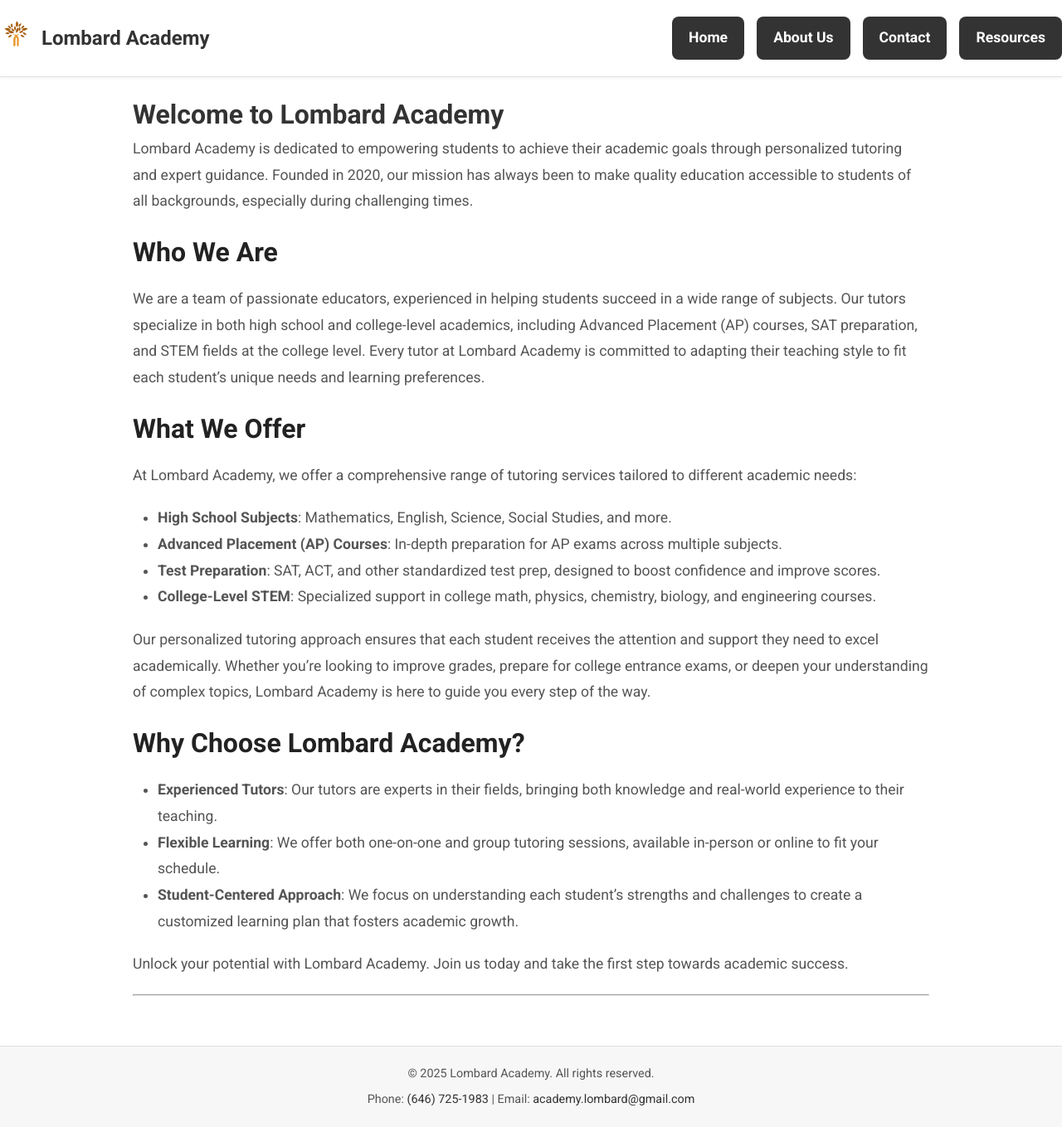
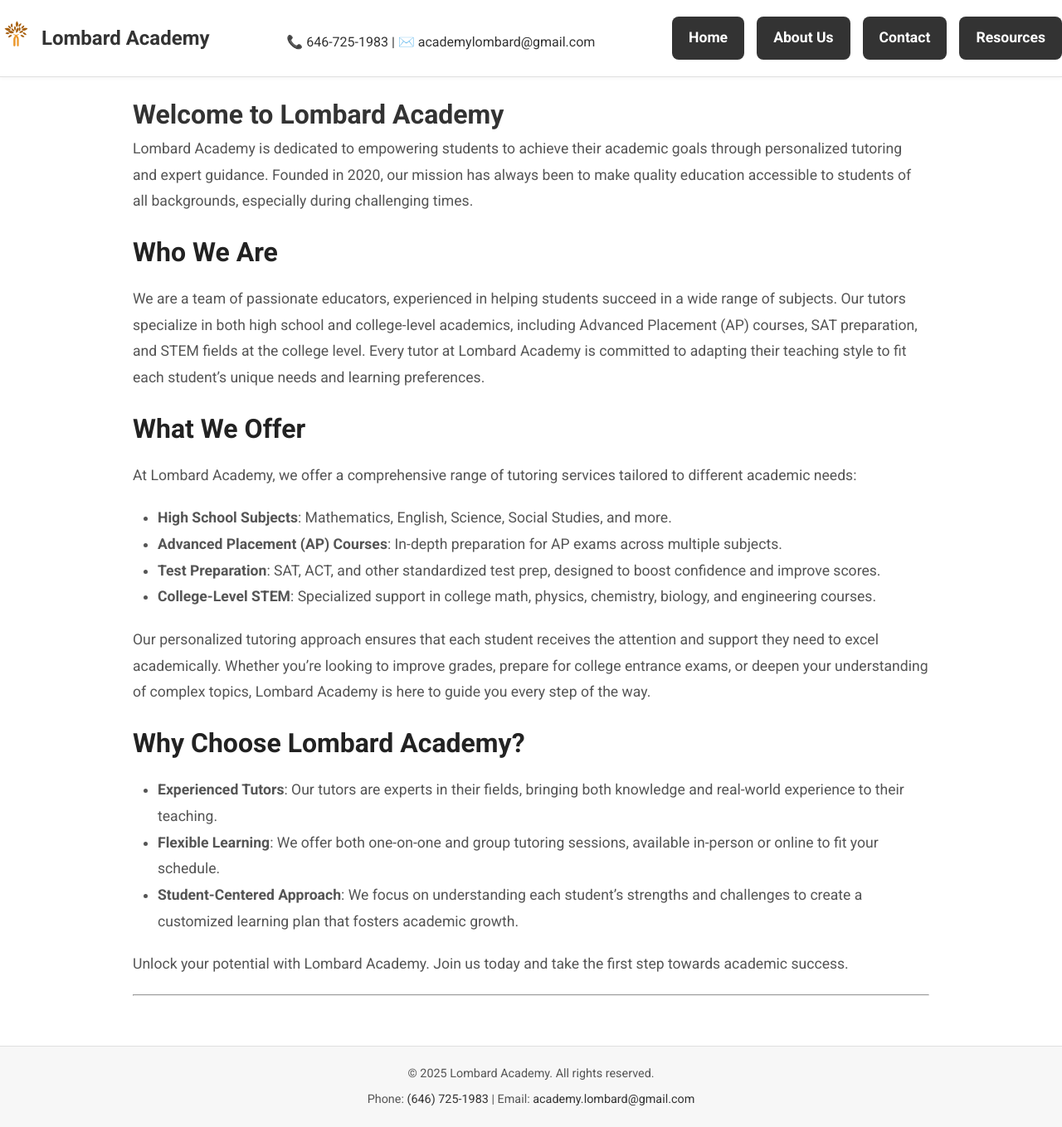
Before and after one commit to nicholasl25/lombardacademy, a Jekyll site: the page built from index.md, in a window 1280 px wide. Shown: the whole page at 83% size. Built offline with Jekyll 4.4.1, drawn with Linux system fonts in a browser that asks for light colours.

Commit message:
Added email and phone number to header
- Updated CNAME

```diff
--- a/CNAME
+++ b/CNAME
@@ -1 +1 @@
-https://www.lombardacademy.xyz
+lombardacademy.xyz
--- a/_includes/header.html
+++ b/_includes/header.html
@@ -4,6 +4,10 @@
             <img src="{{ '/assets/images/Brand/logo.png' | relative_url }}" alt="Lombard Academy Logo" class="logo-image">
         </a>
         <span class="site-title">Lombard Academy</span>
+    </div>
+    <div class="contact-info" style="margin-top: 10px; font-size: 1rem;">
+        <span>📞 <a href="tel:6467251983" style="color: inherit; text-decoration: none;">646-725-1983</a></span> |
+        <span>✉️ <a href="mailto:academylombard@gmail.com" style="color: inherit; text-decoration: none;">academylombard@gmail.com</a></span>
     </div>
 
     <!-- Banner Section >
```
Also changed, not shown: 1 other file.
